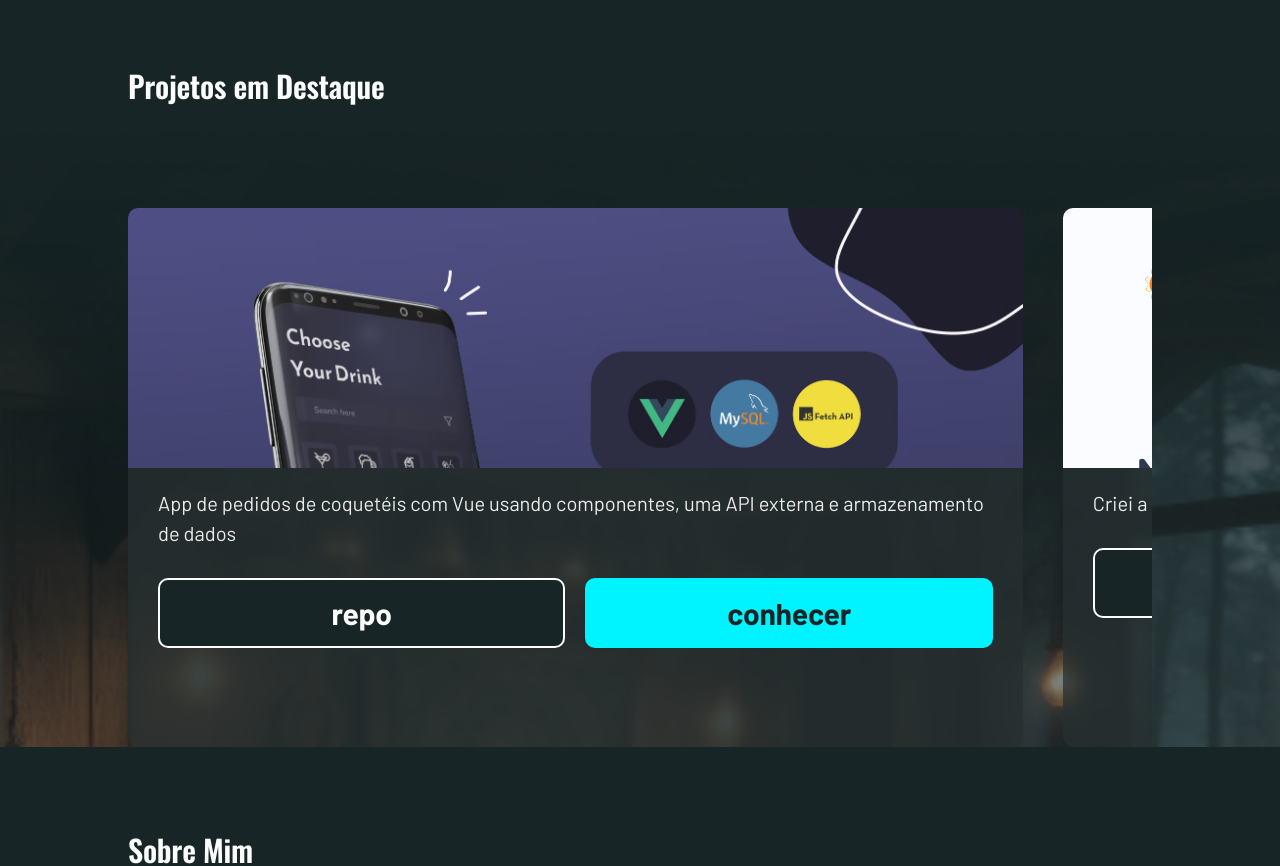
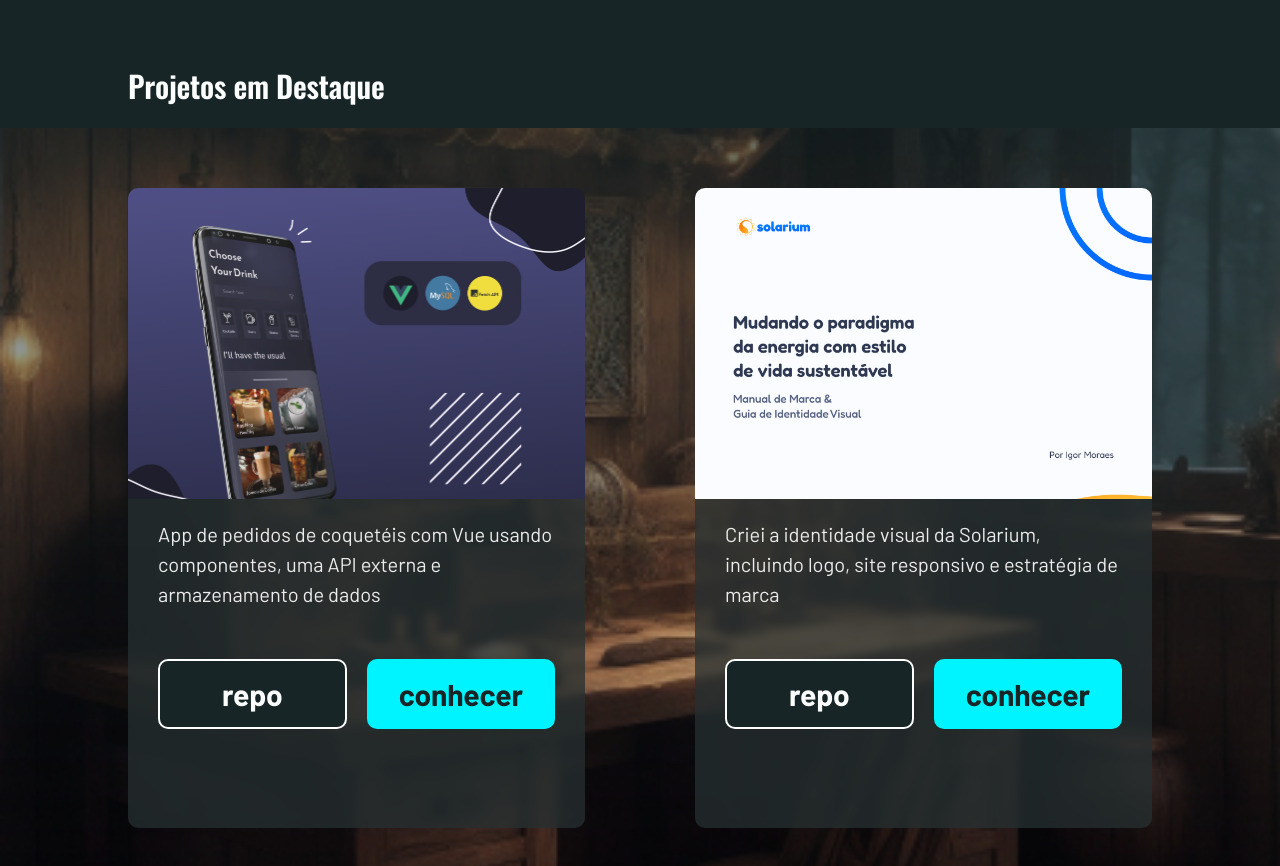
Before and after one commit to IgorFerreiraMoraes/portfolio, a Vue app: page / in a window 1280 px wide. Shown: the part 920-1786 px from the top of the page. Built offline with nearby package versions, Linux system fonts and the light colour scheme.

Commit message:
Torna seção de projetos responsiva

```diff
--- a/src/components/ProjCard.vue
+++ b/src/components/ProjCard.vue
@@ -44,4 +44,16 @@
 		grid-template-columns: 1fr 1fr;
 		gap: 1rem;
 	}
+
+	@media (min-width: 1024px) {
+		.proj-card {
+			min-height: 32rem;
+		}
+		.image {
+			min-height: 15.55rem;
+		}
+		.buttons {
+			margin-top: 2.5rem;
+		}
+	}
 </style>
--- a/src/components/SectionProj.vue
+++ b/src/components/SectionProj.vue
@@ -53,15 +53,20 @@
 		column-gap: 2rem;
 		overflow-x: scroll;
 	}
-	::-webkit-scrollbar {
-		width: 4px;
-		height: 4px;
-	}
-	::-webkit-scrollbar-thumb {
-		background-color: var(--color-main);
-		border-radius: 2px;
-	}
-	::-webkit-scrollbar-thumb:hover {
-		background: var(--color-secondary);
+
+	@media (min-width: 1024px) {
+		.projects-area {
+			min-height: 762px;
+		}
+		.projects-area::before {
+			background-position: center;
+		}
+		.projects-cards {
+			padding-top: 3rem;
+			display: grid;
+			grid-template-columns: repeat(2, 1fr);
+			column-gap: 5.5rem;
+			overflow-x: scroll;
+		}
 	}
 </style>
```
